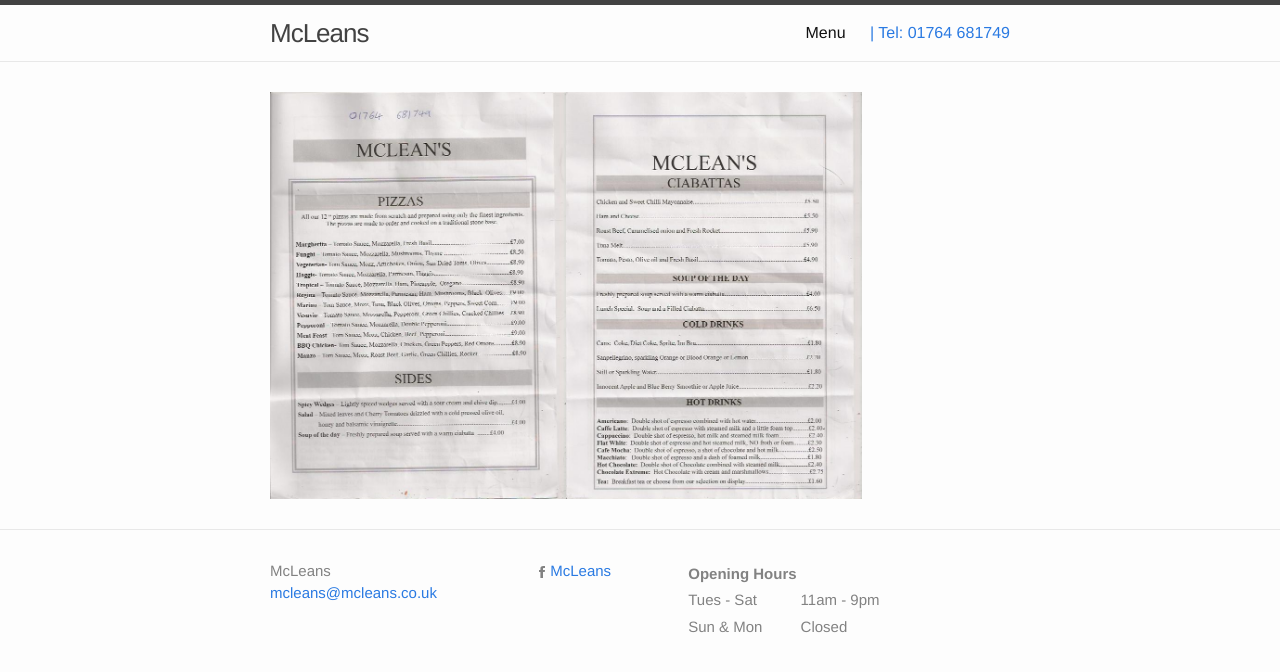
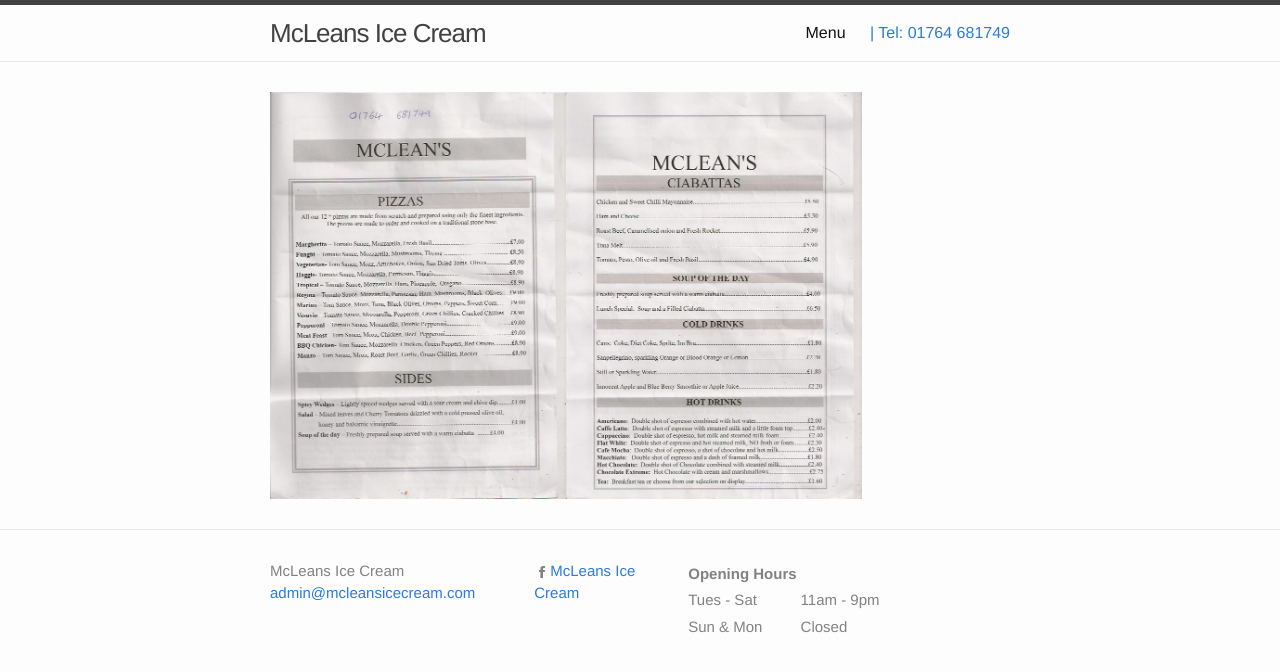
Before and after one commit to GregSutcliffe/mcleans-site, a Jekyll site: the page built from menu.md, in a window 1280 px wide. Shown: the top 672 px of the page. Built offline with Jekyll 4.4.1, drawn with Linux system fonts in a browser that asks for light colours.

Commit message:
Update config file with new domain

```diff
--- a/_config.yml
+++ b/_config.yml
@@ -6,10 +6,10 @@
 # 'jekyll serve'. If you change this file, please restart the server process.
 
 # Site settings
-title: McLeans
-email: mcleans@mcleans.co.uk
+title: McLeans Ice Cream
+email: admin@mcleansicecream.com
 baseurl: "" # the subpath of your site, e.g. /blog
-url: "http://macleans.emeraldreverie.org" # the base hostname & protocol for your site
+url: "http://mcleansicecream.com" # the base hostname & protocol for your site
 
 # Links
 facebook_url: 'https://www.facebook.com/Mcleans-Ice-Cream-Parlour-and-Pizzeria-215720468797870'
```
